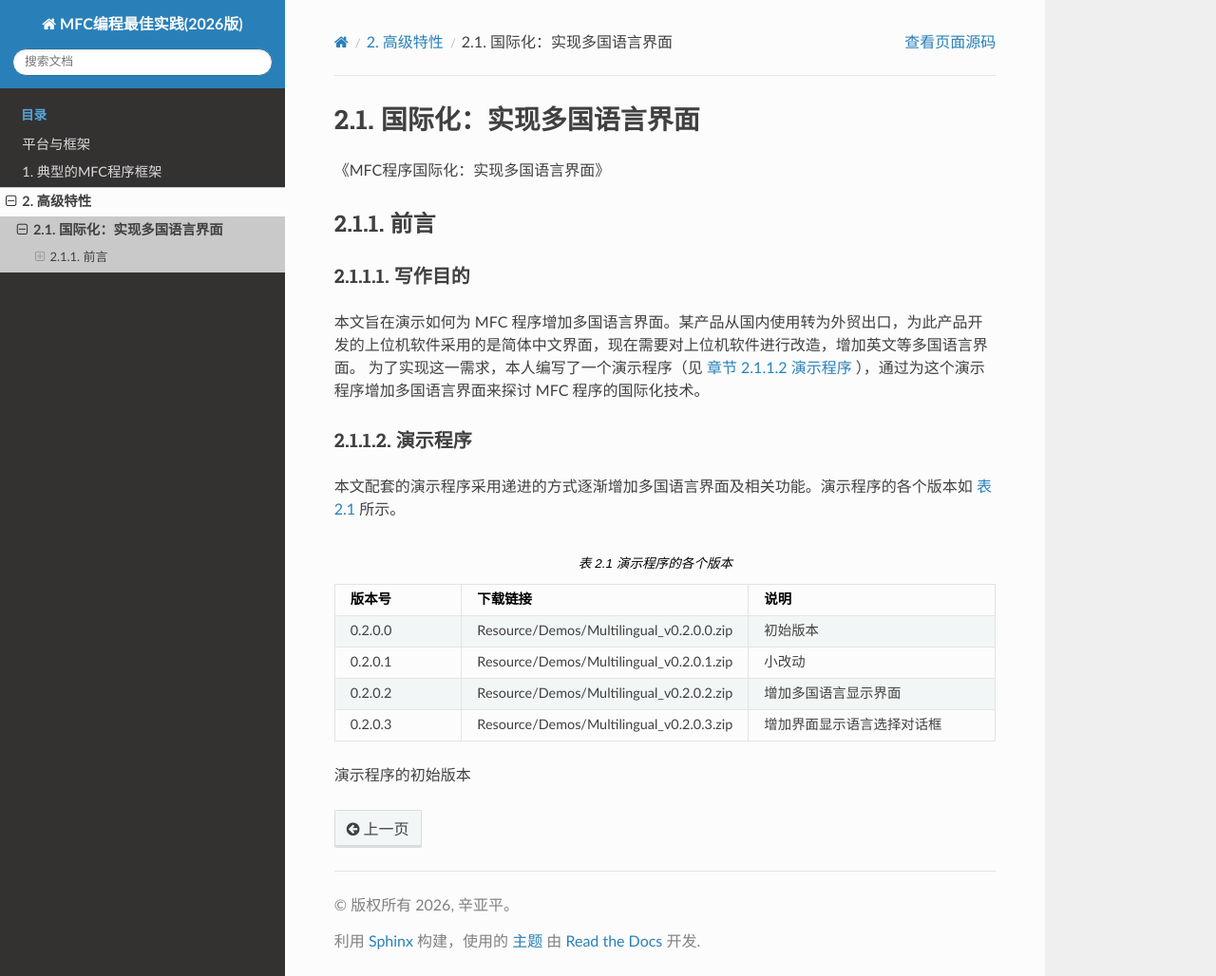
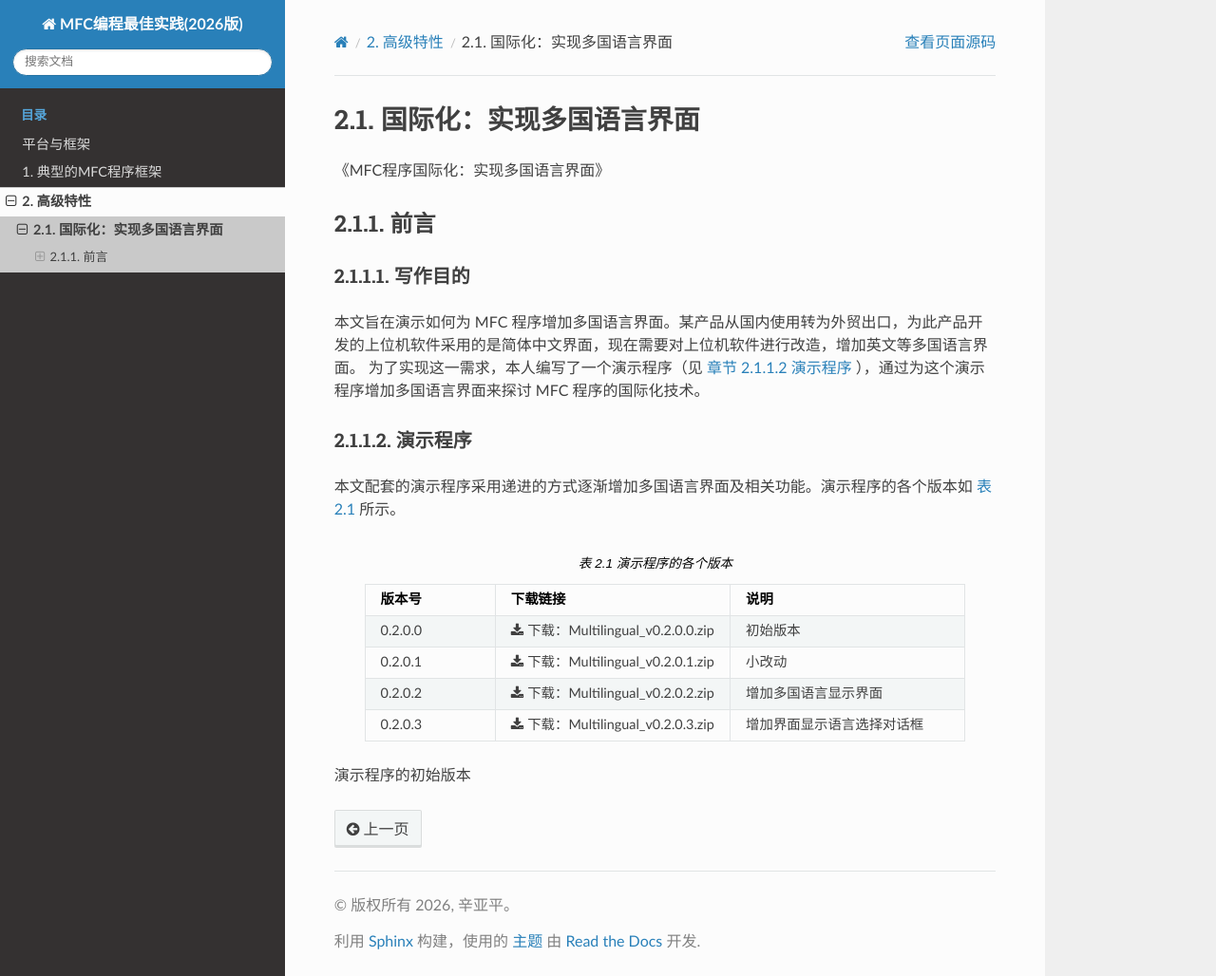
Before and after one commit to yapingxin/MFCBP2026, a Sphinx documentation site: the page built from docs/advanced-features/mfc_multilingual.rst, in a window 1280 px wide and 1028 px high. Shown: the whole window at 95% size. Built offline with Sphinx 7.4.7 and the Read the Docs theme 3.1.0, drawn with Linux system fonts in a browser that asks for light colours.

Commit message:
下载链接

```diff
--- a/docs/advanced-features/mfc_multilingual.rst
+++ b/docs/advanced-features/mfc_multilingual.rst
@@ -30,16 +30,16 @@
      - 下载链接
      - 说明
    * - 0.2.0.0
-     - Resource/Demos/Multilingual_v0.2.0.0.zip
+     - :download:`下载：Multilingual_v0.2.0.0.zip <./Resource/Demos/Multilingual_v0.2.0.0.zip>`
      - 初始版本
    * - 0.2.0.1
-     - Resource/Demos/Multilingual_v0.2.0.1.zip
+     - :download:`下载：Multilingual_v0.2.0.1.zip <./Resource/Demos/Multilingual_v0.2.0.1.zip>`
      - 小改动
    * - 0.2.0.2
-     - Resource/Demos/Multilingual_v0.2.0.2.zip
+     - :download:`下载：Multilingual_v0.2.0.2.zip <./Resource/Demos/Multilingual_v0.2.0.2.zip>`
      - 增加多国语言显示界面
    * - 0.2.0.3
-     - Resource/Demos/Multilingual_v0.2.0.3.zip
+     - :download:`下载：Multilingual_v0.2.0.3.zip <./Resource/Demos/Multilingual_v0.2.0.3.zip>`
      - 增加界面显示语言选择对话框
 
 演示程序的初始版本
```
